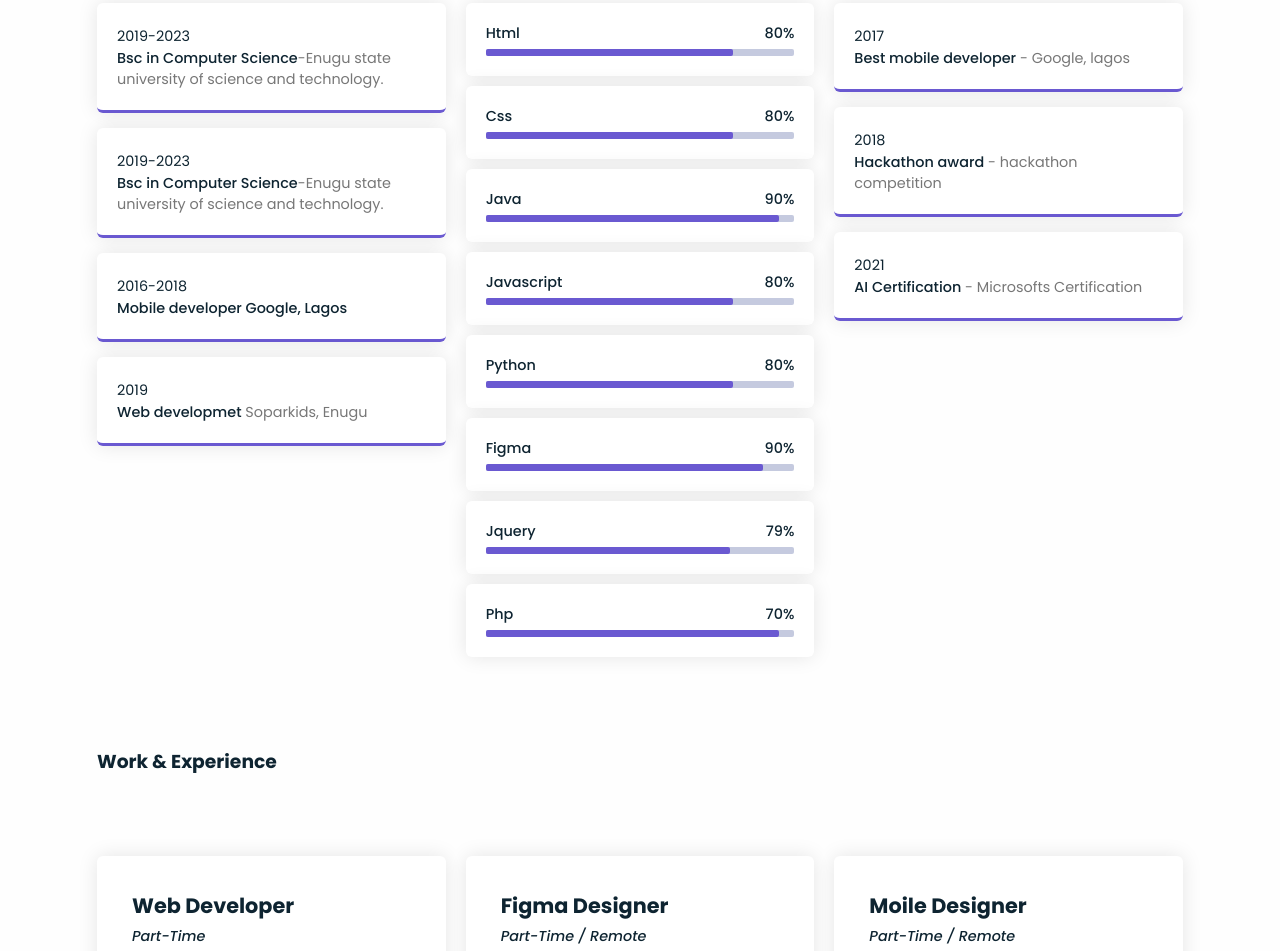
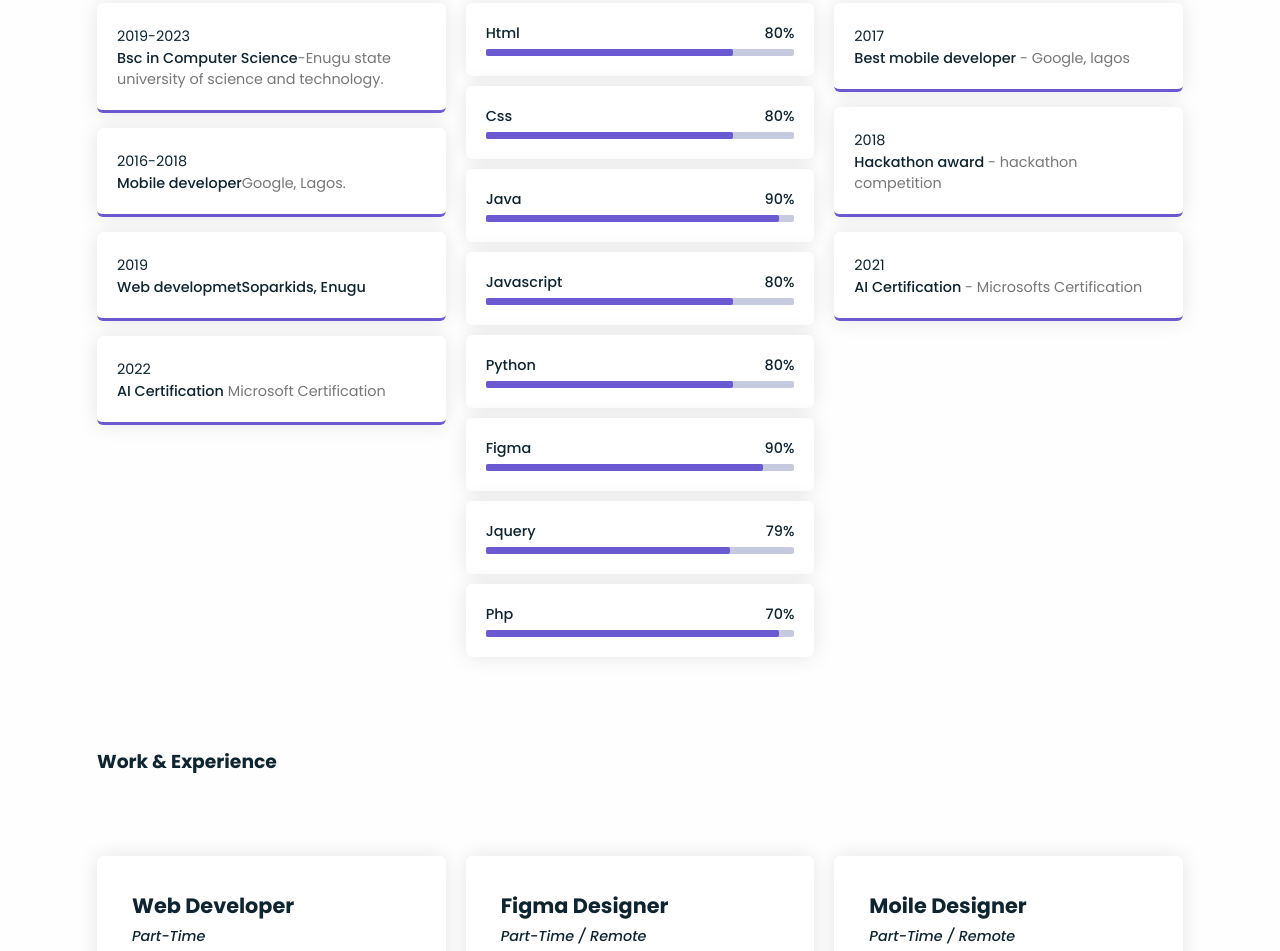
Before and after one commit to kosisochukwu431/myport-web, a plain HTML site: page index.html in a window 1280 px wide. Shown: the part 2232-3183 px from the top of the page. Drawn offline with nearby package versions, Linux system fonts and the light colour scheme.

Commit message:
Update index.html

```diff
--- a/index.html
+++ b/index.html
@@ -122,17 +122,17 @@
                                     <p><span>Bsc in Computer Science</span>-Enugu state university of science and technology.</p>
                                 </li>
                                 <li class="item">
-                                    <span class="year">2019-2023</span>
-                                        <p><span>Bsc in Computer Science</span>-Enugu state university of science and technology.</p>
+                                    <span class="year">2016-2018</span>
+                                        <p><span>Mobile developer</span>Google, Lagos.</p>
                                 </li>
                                 <li class="item">
-                                    <span class="year">2016-2018</span>
-                                        <p><span>Mobile developer<span> Google, Lagos</p>
+                                    <span class="year">2019</span>
+                                        <p><span>Web developmet<span>Soparkids, Enugu</p>
                                 </li>
 
                                 <li class="item">
-                                    <span class="year">2019</span>
-                                        <p><span>Web developmet</span> Soparkids, Enugu</p>
+                                    <span class="year">2022</span>
+                                        <p><span>AI Certification</span> Microsoft Certification</p>
                                 </li>
                             </ul>
                         </div>
```
